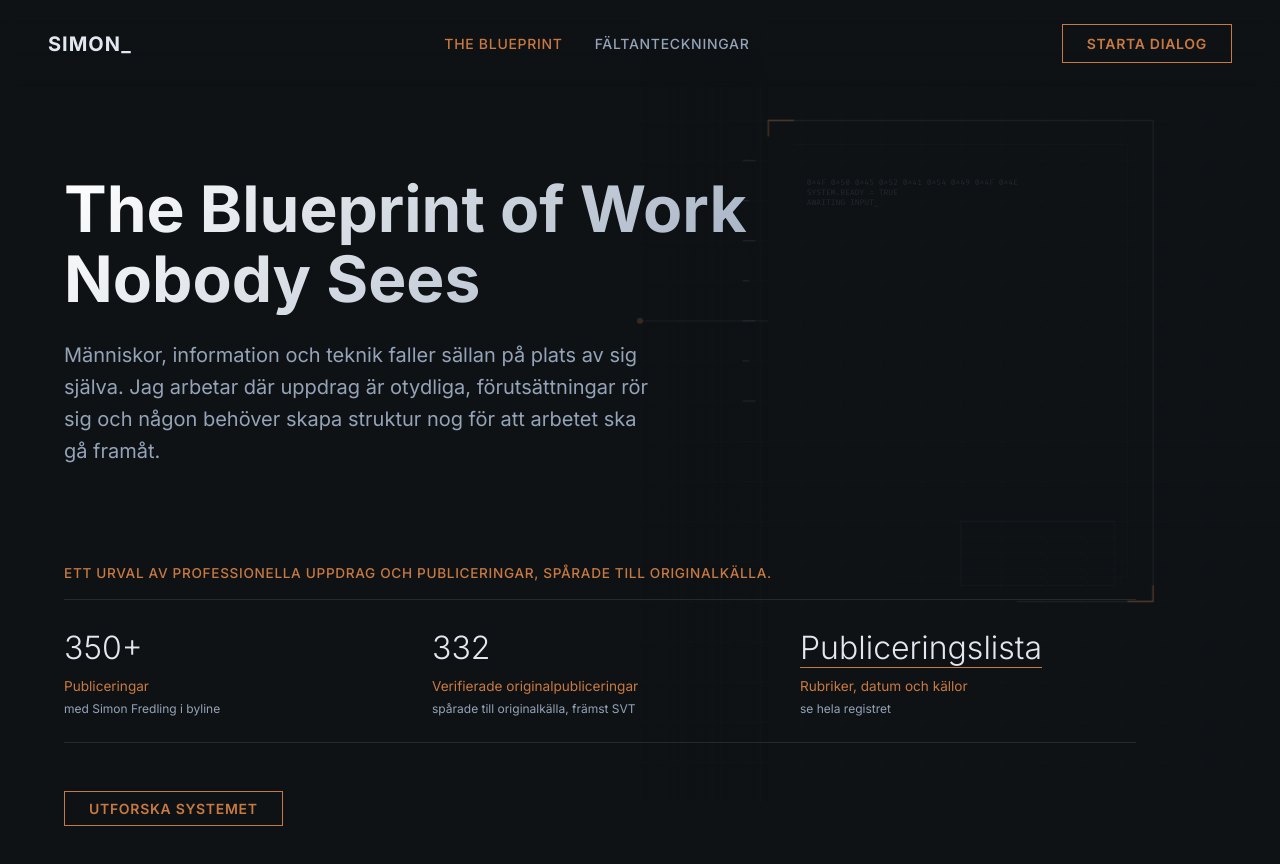
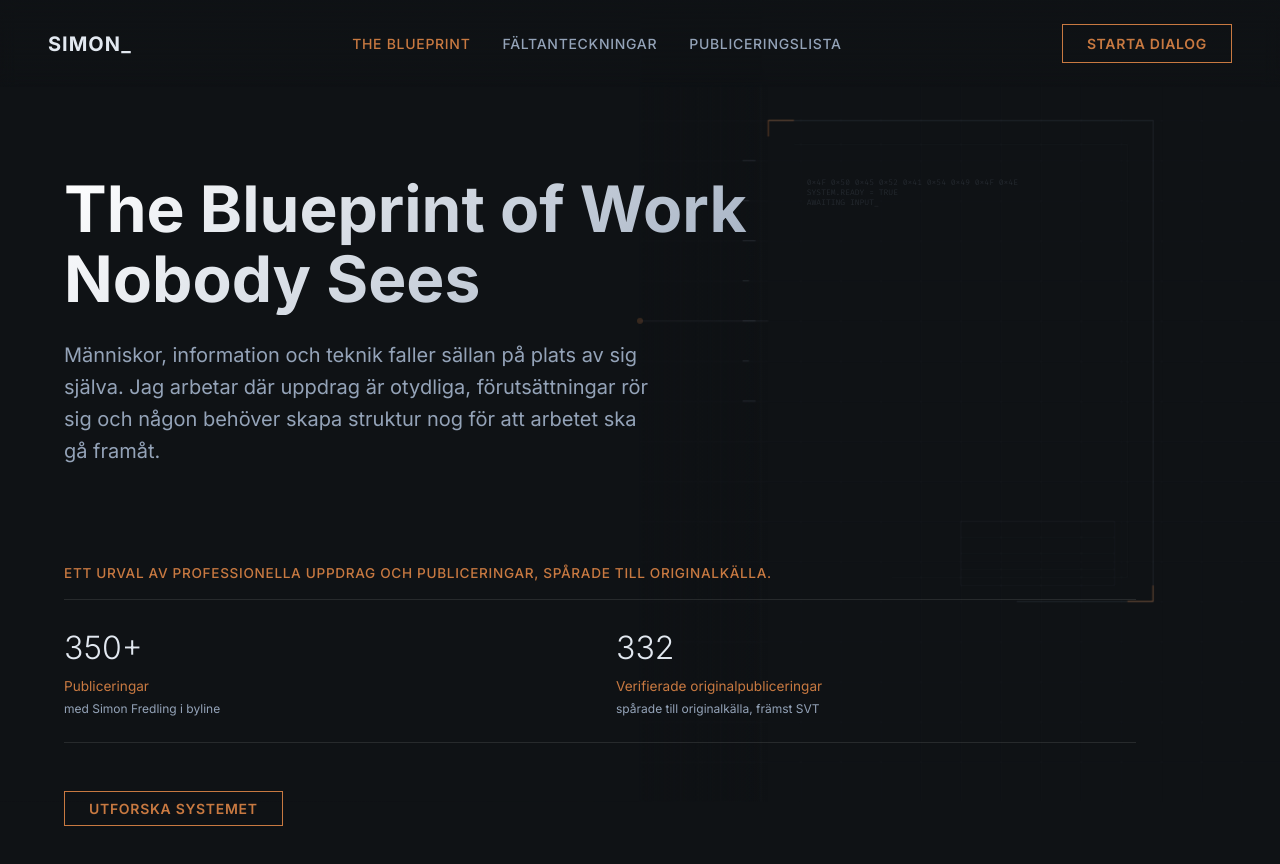
Before and after one commit to itsimonfredlingjack/simon-web, a React (Vite) app: page / in a window 1280 px wide. Shown: the top 864 px of the page. Built offline with nearby package versions, Linux system fonts and the light colour scheme; a web font is replaced by a local one.

Commit message:
feat: Move Publiceringslista to main navigation and remove from proof strip

```diff
--- a/src/App.tsx
+++ b/src/App.tsx
@@ -9,7 +9,7 @@ function Navigation() {
   const location = useLocation();
 
   // Hide main nav links on article reading view to minimize distraction
-  const isArticleView = location.pathname.startsWith('/publications/') || location.pathname === '/register';
+  const isArticleView = location.pathname.startsWith('/publications/');
 
   return (
     <nav className="navbar" style={{ background: isArticleView ? 'transparent' : undefined, padding: isArticleView ? '1.5rem 2rem' : undefined }}>
@@ -18,6 +18,7 @@ function Navigation() {
         <div className="nav-links">
           <Link to="/" className={`nav-link ${location.pathname === '/' ? 'active' : ''}`}>The Blueprint</Link>
           <Link to="/publications" className={`nav-link ${location.pathname === '/publications' ? 'active' : ''}`}>Fältanteckningar</Link>
+          <Link to="/register" className={`nav-link ${location.pathname === '/register' ? 'active' : ''}`}>Publiceringslista</Link>
         </div>
       )}
       {!isArticleView && <a href="mailto:hello@example.com" className="copper-btn">Starta Dialog</a>}
@@ -27,7 +28,7 @@ function Navigation() {
 
 function MainLayout() {
   const location = useLocation();
-  const isArticleView = location.pathname.startsWith('/publications/') || location.pathname === '/register';
+  const isArticleView = location.pathname.startsWith('/publications/');
 
   return (
     <div className="app-container">
--- a/src/content/evidence.ts
+++ b/src/content/evidence.ts
@@ -21,8 +21,7 @@ export type FieldNote = {
 
 export const proofMetrics: ProofMetric[] = [
   { value: "350+", label: "Publiceringar", qualifier: "med Simon Fredling i byline" },
-  { value: "332", label: "Verifierade originalpubliceringar", qualifier: "spårade till originalkälla, främst SVT" },
-  { value: "Publiceringslista", label: "Rubriker, datum och källor", qualifier: "se hela registret", link: "/register" }
+  { value: "332", label: "Verifierade originalpubliceringar", qualifier: "spårade till originalkälla, främst SVT" }
 ];
 
 export const fieldNotes: FieldNote[] = [
```
